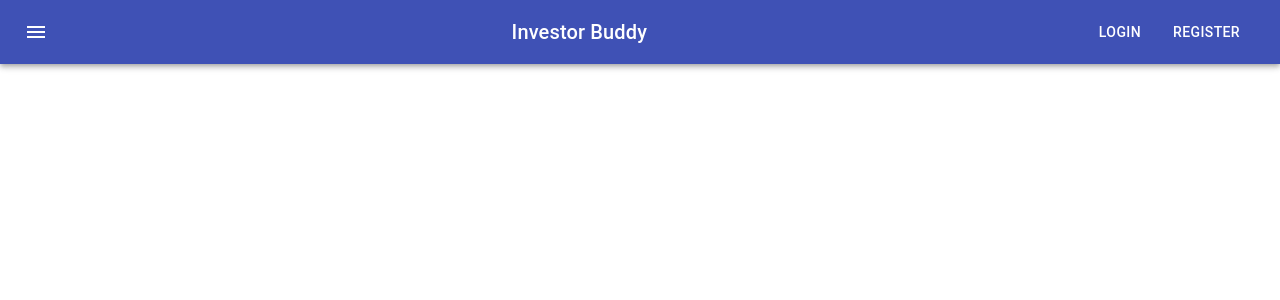
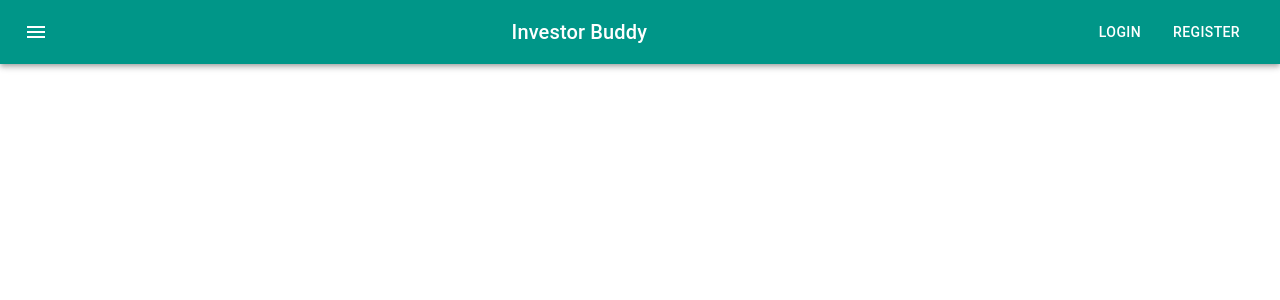
Before and after one commit to Jinitjain/investor-buddy-react-app, a React (Create React App) app: page / in a window 1280 px wide. Shown: the top 300 px of the page. Built offline with nearby package versions, Linux system fonts and the light colour scheme.

Commit message:
Appbar panel color changed

```diff
--- a/src/components/AppBar.js
+++ b/src/components/AppBar.js
@@ -26,12 +26,12 @@
 
   return (
     <div className={classes.root}>
-      <AppBar position="static">
+      <AppBar position="static" style={{background:"#009688"}} >
         <Toolbar>
           <IconButton edge="start" className={classes.menuButton} color="inherit" aria-label="menu">
             <MenuIcon />
           </IconButton>
-          <Typography variant="h6" className={classes.title}>
+          <Typography variant="h6" className={classes.title} >
             Investor Buddy
           </Typography>
           <LoginDialogBox />
```
Also changed, not shown: src/components/RegisterDialogBox.js (+6 -2 lines).
